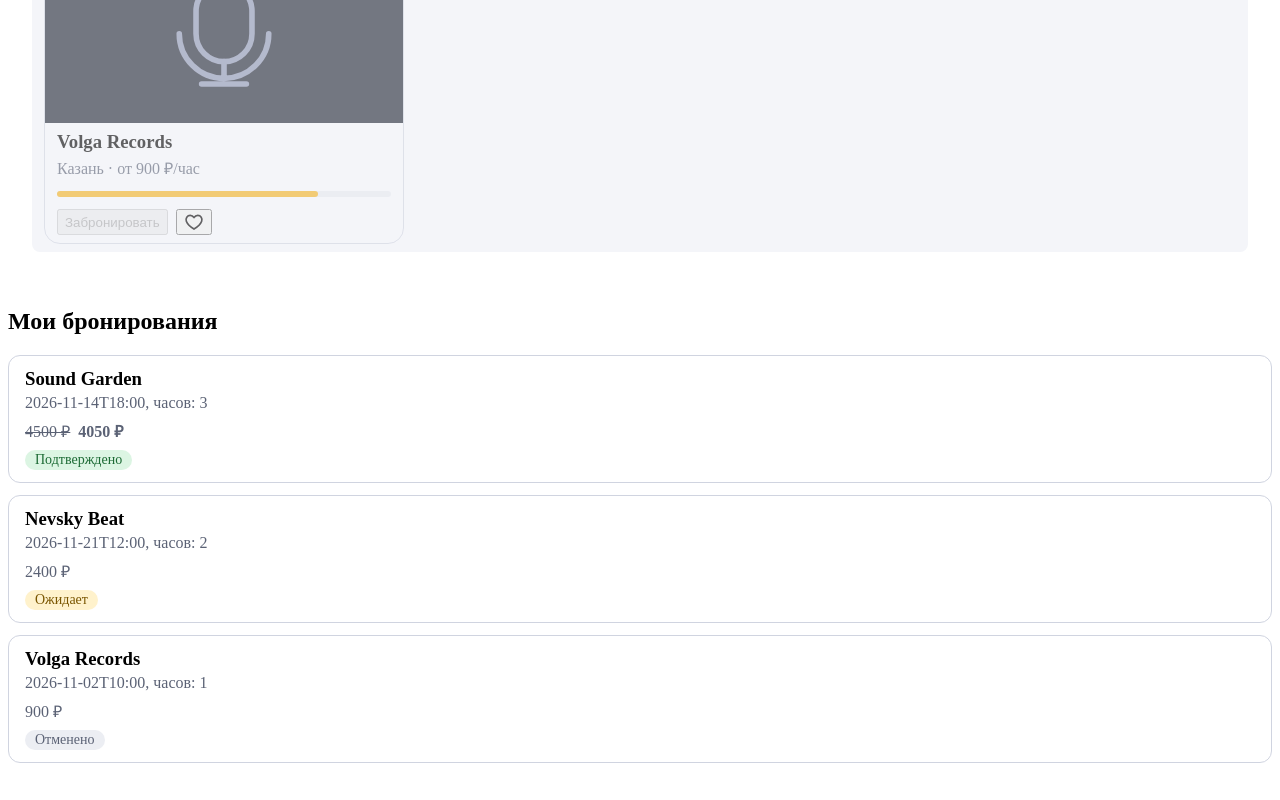
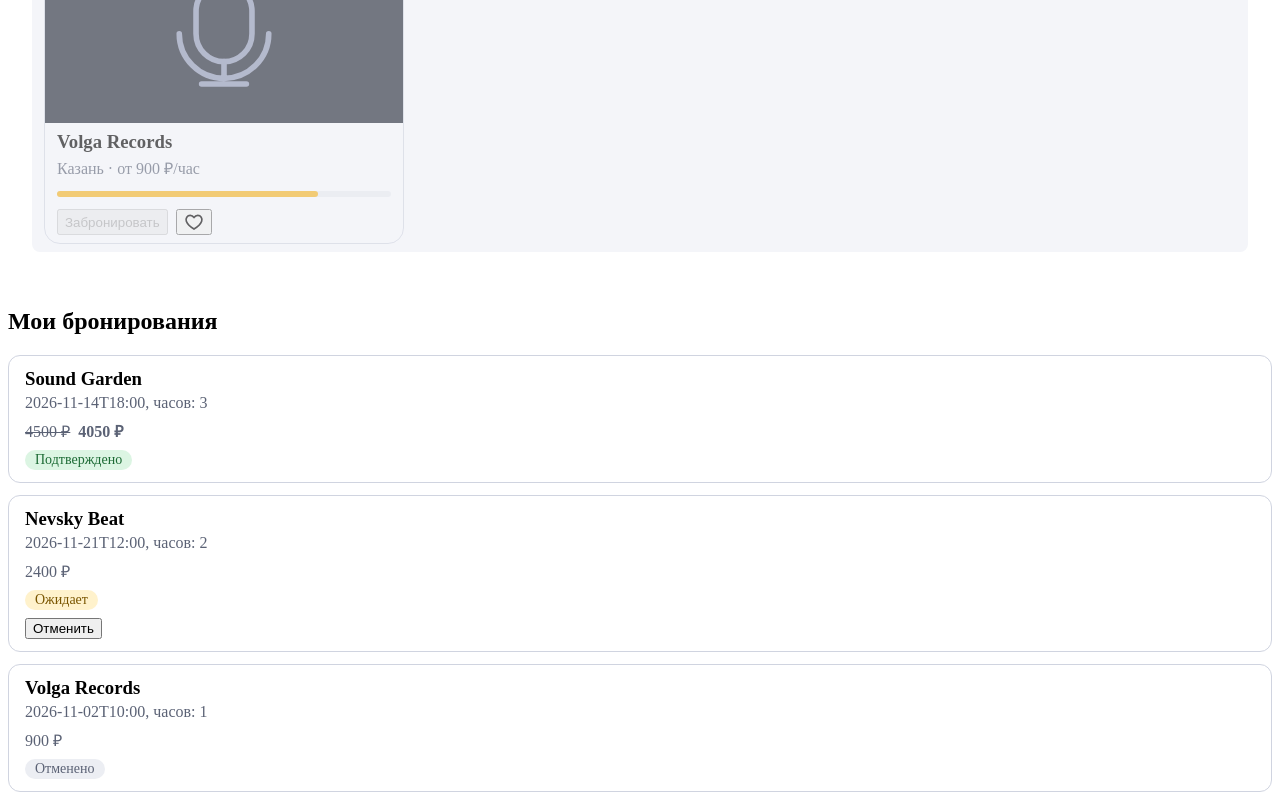
Before and after one commit to uncodegen-beep/studio-slot-course, an Angular app: page / in a window 1280 px wide. Shown: the part 1518-2318 px from the top of the page. Before the commit the page ends 2289 px from the top, so only its background shows below. Built offline with nearby package versions, Linux system fonts and the light colour scheme.

Commit message:
feat(lesson-017): карточка app-card на ng-content со слотами

```diff
--- /dev/null
+++ b/src/shared/ui/card/card.component.html
@@ -0,0 +1,17 @@
+<article class="card">
+    <header class="card__header">
+        <!-- Запасное содержимое: показывается, если заголовок не передали -->
+        <ng-content select="[cardTitle]">
+            <span class="card__untitled">Без названия</span>
+        </ng-content>
+    </header>
+
+    <div class="card__body">
+        <!-- Слот без select: всё, что не подошло под другие селекторы -->
+        <ng-content />
+    </div>
+
+    <footer class="card__actions">
+        <ng-content select="[cardActions]" />
+    </footer>
+</article>
--- /dev/null
+++ b/src/shared/ui/card/card.component.scss
@@ -0,0 +1,27 @@
+:host {
+    --card-padding: 12px 16px;
+    --card-border: #d0d4e0;
+
+    display: block;
+}
+
+.card {
+    padding: var(--card-padding);
+    border: 1px solid var(--card-border);
+    border-radius: 12px;
+}
+
+.card__untitled {
+    color: #5b6275;
+}
+
+.card__actions {
+    display: flex;
+    gap: 8px;
+    margin-top: 8px;
+
+    // Ничего не спроецировали — футер не занимает место (комментарии :empty не мешают)
+    &:empty {
+        display: none;
+    }
+}
--- /dev/null
+++ b/src/shared/ui/card/card.component.ts
@@ -0,0 +1,13 @@
+import { ChangeDetectionStrategy, Component } from '@angular/core';
+
+/**
+ * Универсальная карточка: разметку слотов задаёт тот, кто её использует.
+ * [cardTitle] — заголовок, без атрибута — содержимое, [cardActions] — кнопки
+ */
+@Component({
+    selector: 'app-card',
+    templateUrl: './card.component.html',
+    styleUrl: './card.component.scss',
+    changeDetection: ChangeDetectionStrategy.OnPush,
+})
+export class CardComponent {}
--- a/src/widgets/my-bookings/ui/my-bookings.component.html
+++ b/src/widgets/my-bookings/ui/my-bookings.component.html
@@ -6,8 +6,16 @@
         @let total = booking.hours * booking.pricePerHour;
         @let discounted = total * (1 - booking.discount);
 
-        <li class="booking">
-            <h3 class="booking__studio">{{ booking.studioName }}</h3>
+        <li>
+            <!-- Разметку слотов задаёт виджет, рамку и раскладку — app-card -->
+            <app-card>
+                <h3
+                    cardTitle
+                    class="booking__studio"
+                >
+                    {{ booking.studioName }}
+                </h3>
+
                 <p class="booking__time">{{ booking.startsAt }}, часов: {{ booking.hours }}</p>
 
                 @if (booking.discount > 0) {
@@ -34,6 +42,18 @@
                     }
                     @default never;
                 }
+
+                <!-- @if с одним корневым элементом проецируется в слот по его атрибуту -->
+                @if (booking.status === "PENDING") {
+                    <button
+                        cardActions
+                        type="button"
+                        (click)="cancel(booking.id)"
+                    >
+                        Отменить
+                    </button>
+                }
+            </app-card>
         </li>
     }
 </ul>
--- a/src/widgets/my-bookings/ui/my-bookings.component.scss
+++ b/src/widgets/my-bookings/ui/my-bookings.component.scss
@@ -9,12 +9,6 @@
     margin: 0;
     padding: 0;
     list-style: none;
-}
-
-.booking {
-    padding: 12px 16px;
-    border: 1px solid #d0d4e0;
-    border-radius: 12px;
 }
 
 .booking__studio {
--- a/src/widgets/my-bookings/ui/my-bookings.component.ts
+++ b/src/widgets/my-bookings/ui/my-bookings.component.ts
@@ -4,14 +4,23 @@ import type { Booking } from '@entities/booking/model/booking';
 import { DEMO_BOOKINGS } from '@entities/booking/model/bookings.demo';
 
 import { STATUS_LABELS } from '@shared/model';
+import { CardComponent } from '@shared/ui/card/card.component';
 
 @Component({
     selector: 'app-my-bookings',
+    imports: [CardComponent],
     templateUrl: './my-bookings.component.html',
     styleUrl: './my-bookings.component.scss',
     changeDetection: ChangeDetectionStrategy.OnPush,
 })
 export class MyBookingsComponent {
-    protected readonly bookings: Booking[] = DEMO_BOOKINGS;
+    protected bookings: Booking[] = DEMO_BOOKINGS;
     protected readonly labels = STATUS_LABELS;
+
+    /** Новый массив и новый объект бронирования — исходные данные не мутируем */
+    protected cancel(id: string): void {
+        this.bookings = this.bookings.map((booking): Booking =>
+            booking.id === id ? { ...booking, status: 'CANCELED' } : booking,
+        );
+    }
 }
```
Also changed, not shown: 2 other files (tests, documents, lock files or other folders). Lines whose indentation alone changed are shown as unchanged.
